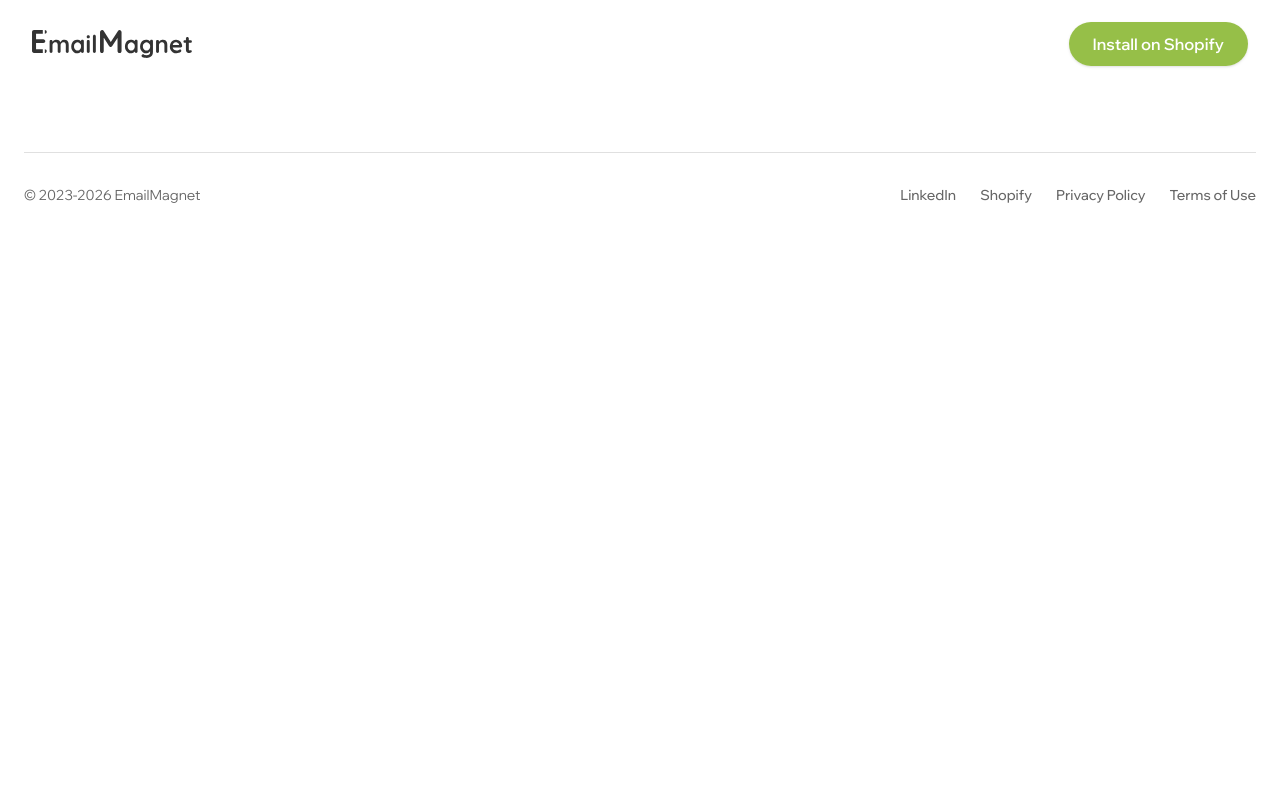
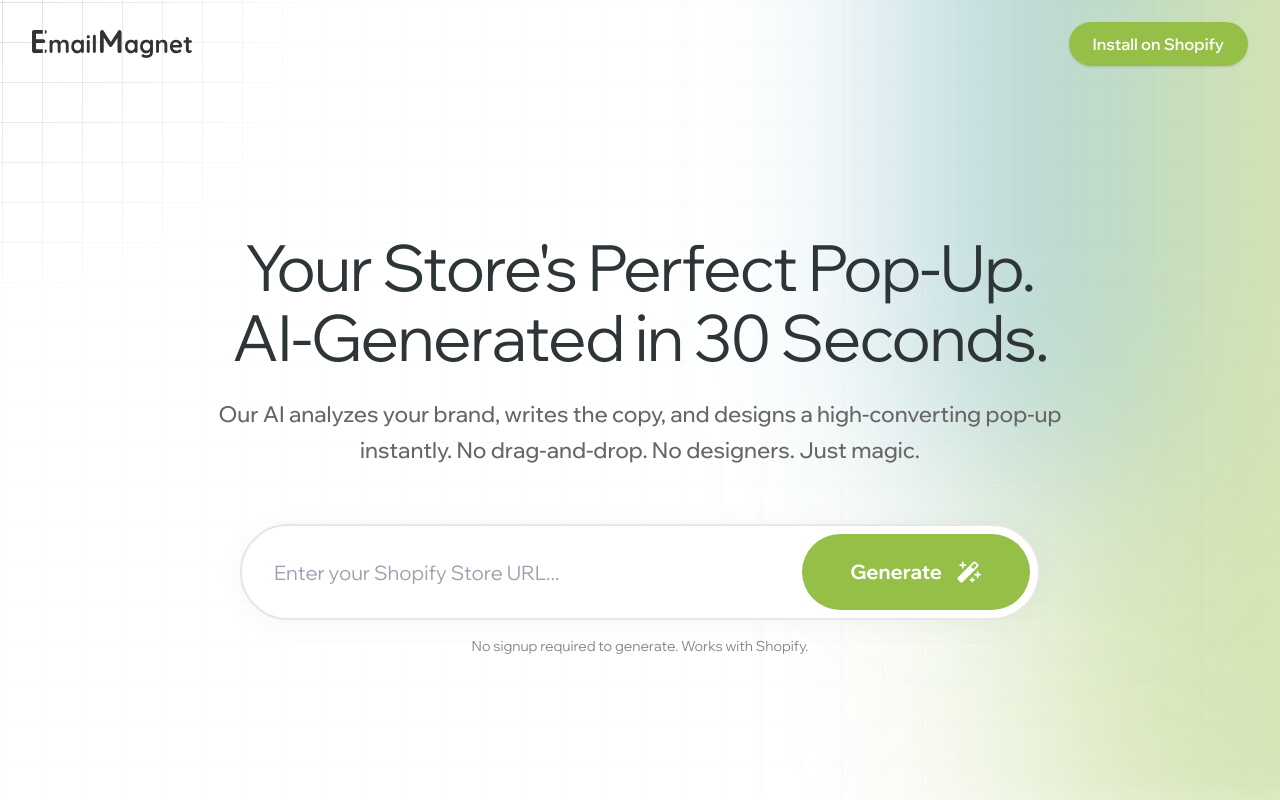
Before and after one commit to emailmagnet/landing-page-neo, a Next.js app: page / in a window 1280 px wide. Shown: the top 800 px of the page. Built offline with nearby package versions, Linux system fonts and the light colour scheme.

Commit message:
restore landing page content

```diff
--- a/app/page.tsx
+++ b/app/page.tsx
@@ -9,16 +9,16 @@ import InfiniteGridBackground from "@/components/ui/infinite-grid-integration";
 
 export default function Home() {
   return (
-    <div className="font-display overflow-x-hidden">
+    <InfiniteGridBackground className="font-display overflow-x-hidden">
       <Header />
-      {/*<main className="flex-grow">
+      <main className="flex-grow">
         <Hero />
         <TrustBar />
         <SecondVoice />
         <Pricing />
         <FAQ />
-      </main>*/}
+      </main>
       <Footer />
-    </div>
+    </InfiniteGridBackground>
   );
 }
```
